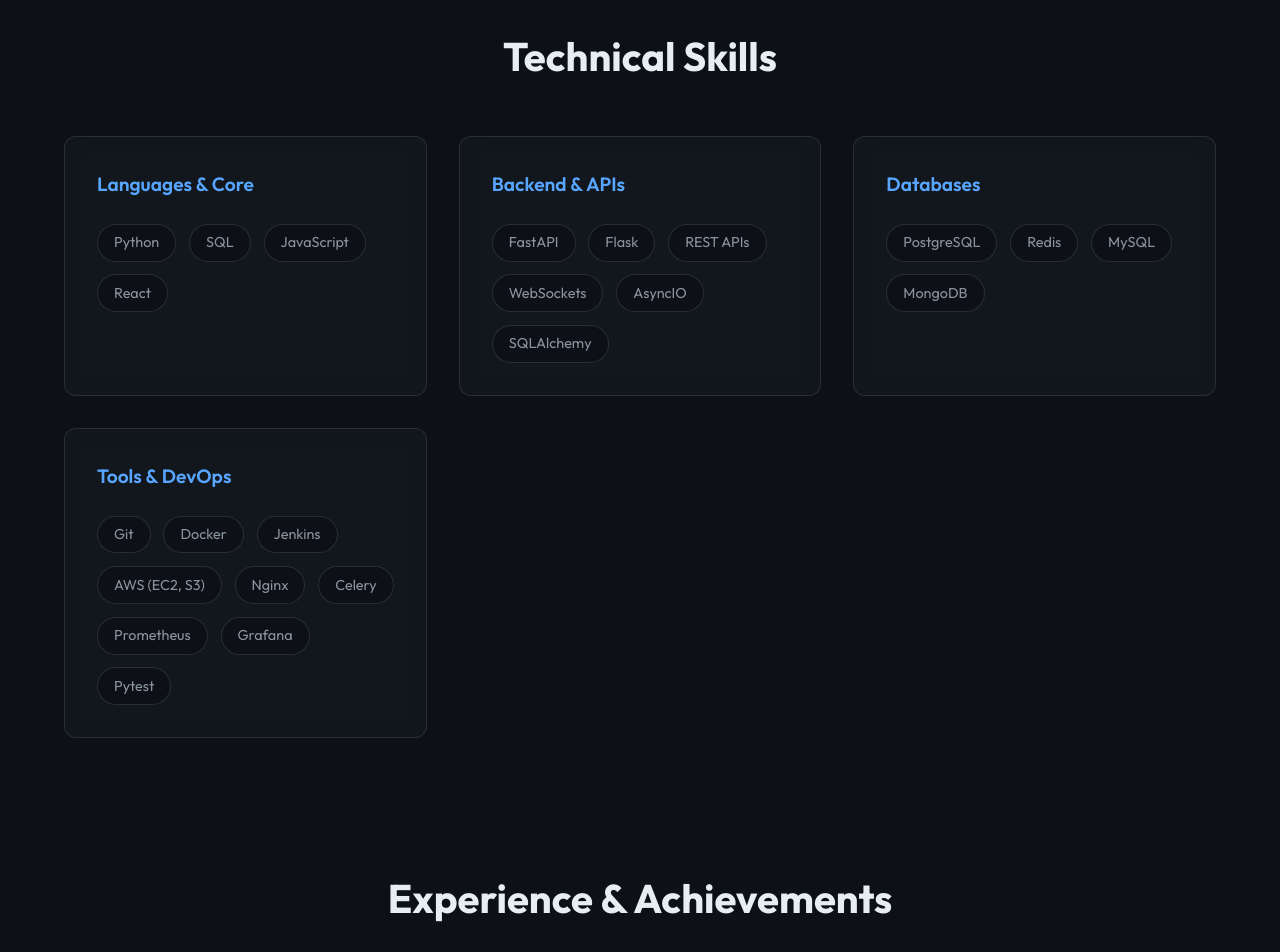
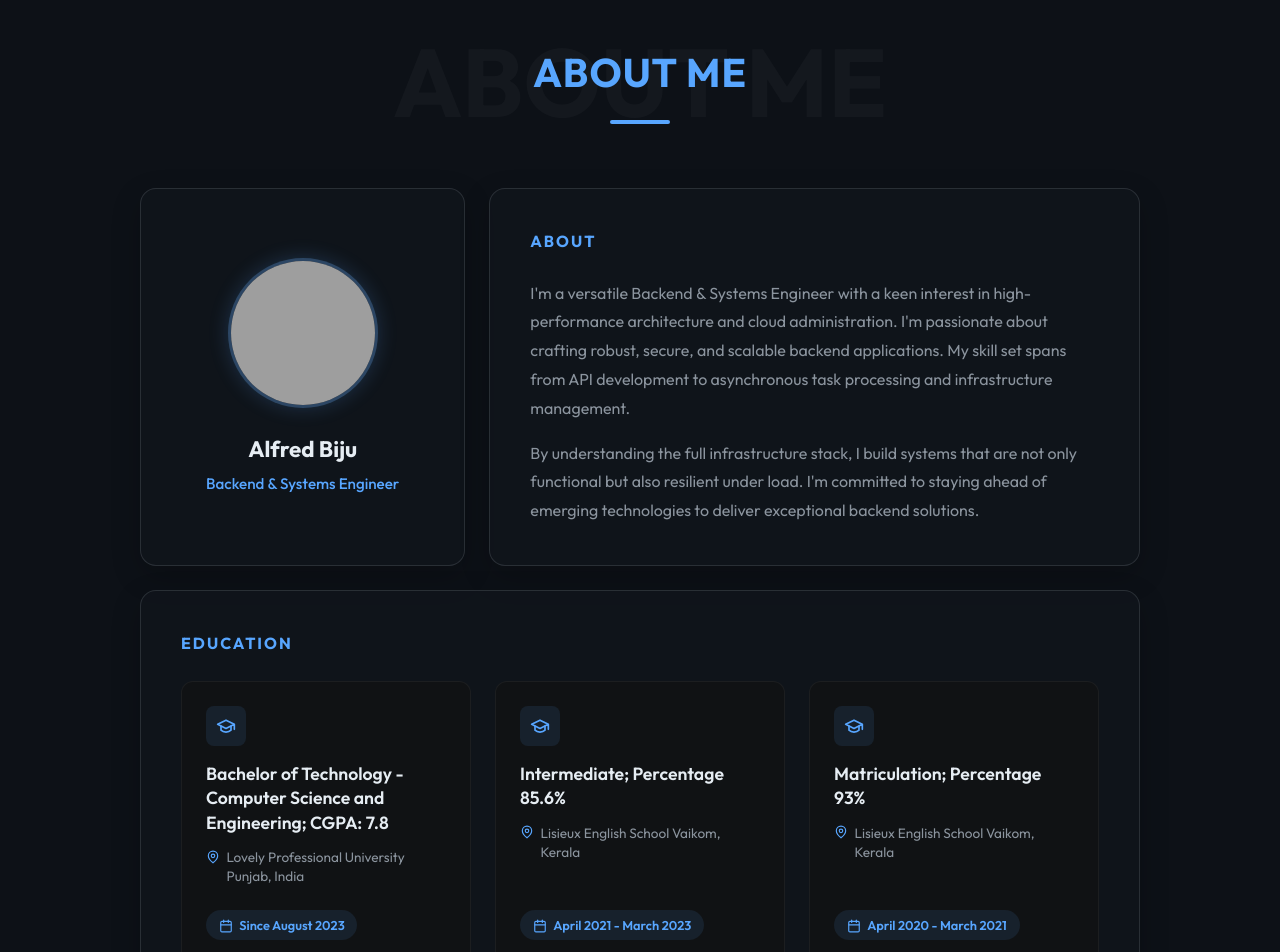
Before and after one commit to alfredd25/Portfolio, a React (Vite) app: page / in a window 1280 px wide. Shown: the part 840-1792 px from the top of the page. Built offline with nearby package versions, Linux system fonts and the light colour scheme; grey boxes are pictures that could not be loaded; the HTML template or start-up script is replaced by a standard one.

Commit message:
Add about me section

```diff
--- a/src/App.tsx
+++ b/src/App.tsx
@@ -1,6 +1,7 @@
 
 import Navbar from './components/Navbar';
 import Hero from './components/Hero';
+import About from './components/About';
 import Skills from './components/Skills';
 import Experience from './components/Experience';
 import Projects from './components/Projects';
@@ -11,6 +12,7 @@ function App() {
     <div className="app">
       <Navbar />
       <Hero />
+      <About />
       <Skills />
       <Experience />
       <Projects />
--- /dev/null
+++ b/src/components/About.css
@@ -0,0 +1,232 @@
+.about-section {
+  padding: 5rem 1.5rem;
+  display: flex;
+  flex-direction: column;
+  align-items: center;
+}
+
+.about-header {
+  position: relative;
+  text-align: center;
+  margin-bottom: 4rem;
+  width: 100%;
+}
+
+.about-watermark {
+  position: absolute;
+  top: 50%;
+  left: 50%;
+  transform: translate(-50%, -50%);
+  font-size: 6rem;
+  font-weight: 800;
+  color: rgba(255, 255, 255, 0.03);
+  white-space: nowrap;
+  z-index: 0;
+  pointer-events: none;
+}
+
+.about-title {
+  position: relative;
+  font-size: 2.5rem;
+  font-weight: 700;
+  color: var(--accent-color);
+  z-index: 1;
+  letter-spacing: 1px;
+}
+
+.about-divider {
+  border: none;
+  height: 4px;
+  width: 60px;
+  background: var(--accent-color);
+  margin: 1rem auto 0;
+  border-radius: 2px;
+  position: relative;
+  z-index: 1;
+}
+
+.about-container {
+  width: 100%;
+  max-width: 1000px;
+  display: flex;
+  flex-direction: column;
+  gap: 1.5rem;
+}
+
+.about-top-row {
+  display: grid;
+  grid-template-columns: 1fr 2fr;
+  gap: 1.5rem;
+}
+
+.profile-card, .about-text-card, .education-card {
+  background: rgba(22, 27, 34, 0.4);
+  border-radius: 16px;
+  padding: 2.5rem;
+  border: 1px solid var(--card-border);
+  box-shadow: 0 10px 30px rgba(0, 0, 0, 0.2);
+  display: flex;
+  flex-direction: column;
+  transition: transform 0.3s ease, box-shadow 0.3s ease;
+}
+
+.profile-card:hover, .about-text-card:hover, .education-card:hover {
+  transform: translateY(-5px);
+  box-shadow: 0 15px 35px rgba(0, 0, 0, 0.4);
+}
+
+.profile-card {
+  align-items: center;
+  justify-content: center;
+  text-align: center;
+}
+
+.profile-image-container {
+  position: relative;
+  width: 150px;
+  height: 150px;
+  margin-bottom: 1.5rem;
+  border-radius: 50%;
+  overflow: hidden;
+  border: 3px solid rgba(88, 166, 255, 0.3);
+  box-shadow: 0 0 20px rgba(88, 166, 255, 0.2);
+  display: flex;
+  align-items: center;
+  justify-content: center;
+  background: #1a1d21;
+}
+
+.profile-img {
+  width: 100%;
+  height: 100%;
+  object-fit: cover;
+  position: absolute;
+  top: 0;
+  left: 0;
+  z-index: 2;
+}
+
+.profile-placeholder {
+  position: absolute;
+  z-index: 1;
+  color: var(--text-secondary);
+  display: flex;
+  align-items: center;
+  justify-content: center;
+  width: 100%;
+  height: 100%;
+}
+
+.profile-name {
+  color: var(--text-primary);
+  font-size: 1.4rem;
+  margin-bottom: 0.3rem;
+}
+
+.profile-role {
+  color: var(--accent-color);
+  font-size: 0.95rem;
+  font-weight: 500;
+}
+
+.card-heading {
+  color: var(--accent-color);
+  font-size: 1rem;
+  font-weight: 700;
+  letter-spacing: 2px;
+  margin-bottom: 1.5rem;
+  text-transform: uppercase;
+}
+
+.about-paragraph {
+  color: var(--text-secondary);
+  line-height: 1.8;
+  margin-bottom: 1rem;
+  font-size: 1rem;
+}
+
+.about-paragraph:last-child {
+  margin-bottom: 0;
+}
+
+.education-grid {
+  display: grid;
+  grid-template-columns: repeat(3, 1fr);
+  gap: 1.5rem;
+}
+
+.edu-box {
+  background: #101214;
+  border-radius: 12px;
+  padding: 1.5rem;
+  border: 1px solid rgba(255, 255, 255, 0.05);
+  display: flex;
+  flex-direction: column;
+}
+
+.edu-icon-container {
+  width: 40px;
+  height: 40px;
+  background: rgba(88, 166, 255, 0.1);
+  border-radius: 8px;
+  display: flex;
+  align-items: center;
+  justify-content: center;
+  margin-bottom: 1rem;
+}
+
+.edu-icon {
+  color: var(--accent-color);
+}
+
+.edu-title {
+  color: var(--text-primary);
+  font-size: 1.1rem;
+  font-weight: 600;
+  margin-bottom: 0.8rem;
+  line-height: 1.4;
+}
+
+.edu-institution {
+  color: var(--text-secondary);
+  font-size: 0.85rem;
+  display: flex;
+  align-items: flex-start;
+  gap: 0.4rem;
+  margin-bottom: 1.5rem;
+  line-height: 1.4;
+  flex: 1;
+}
+
+.edu-meta-icon {
+  color: var(--accent-color);
+  flex-shrink: 0;
+  margin-top: 0.1rem;
+}
+
+.edu-year {
+  display: inline-flex;
+  align-items: center;
+  gap: 0.4rem;
+  color: var(--accent-color);
+  font-size: 0.8rem;
+  background: rgba(88, 166, 255, 0.1);
+  padding: 0.3rem 0.8rem;
+  border-radius: 20px;
+  font-weight: 600;
+  width: max-content;
+}
+
+@media (max-width: 900px) {
+  .about-top-row {
+    grid-template-columns: 1fr;
+  }
+
+  .education-grid {
+    grid-template-columns: 1fr;
+  }
+
+  .about-watermark {
+    font-size: 4rem;
+  }
+}
--- /dev/null
+++ b/src/components/About.tsx
@@ -0,0 +1,93 @@
+import React from 'react';
+import { GraduationCap, MapPin, Calendar, User } from 'lucide-react';
+import './About.css';
+
+const About: React.FC = () => {
+  const educationData = [
+    {
+      title: 'Bachelor of Technology - Computer Science and Engineering; CGPA: 7.8',
+      institution: 'Lovely Professional University Punjab, India',
+      year: 'Since August 2023'
+    },
+    {
+      title: 'Intermediate; Percentage 85.6%',
+      institution: 'Lisieux English School Vaikom, Kerala',
+      year: 'April 2021 - March 2023'
+    },
+    {
+      title: 'Matriculation; Percentage 93%',
+      institution: 'Lisieux English School Vaikom, Kerala',
+      year: 'April 2020 - March 2021'
+    }
+  ];
+
+  return (
+    <section className="about-section" id="about">
+      <div className="about-header">
+        <h2 className="about-watermark">ABOUT ME</h2>
+        <h2 className="about-title">ABOUT ME</h2>
+        <hr className="about-divider" />
+      </div>
+
+      <div className="about-container">
+        {/* Top Row: Profile & About Content */}
+        <div className="about-top-row">
+
+          <div className="profile-card">
+            <div className="profile-image-container">
+              {/* Fallback to user icon if profile image fails to load */}
+              <div className="profile-placeholder">
+                <User size={64} className="profile-icon" />
+              </div>
+              <img
+                src="/profile.png"
+                alt="Alfred Biju"
+                className="profile-img"
+                onError={(e) => (e.currentTarget.style.display = 'none')}
+              />
+            </div>
+            <h3 className="profile-name">Alfred Biju</h3>
+            <p className="profile-role">Backend & Systems Engineer</p>
+          </div>
+
+          <div className="about-text-card">
+            <h3 className="card-heading">ABOUT</h3>
+            <p className="about-paragraph">
+              I'm a versatile Backend & Systems Engineer with a keen interest in high-performance architecture and cloud administration. I'm passionate about crafting robust, secure, and scalable backend applications. My skill set spans from API development to asynchronous task processing and infrastructure management.
+            </p>
+            <p className="about-paragraph">
+              By understanding the full infrastructure stack, I build systems that are not only functional but also resilient under load. I'm committed to staying ahead of emerging technologies to deliver exceptional backend solutions.
+            </p>
+          </div>
+
+        </div>
+
+        {/* Bottom Row: Education */}
+        <div className="education-card">
+          <h3 className="card-heading">EDUCATION</h3>
+          <div className="education-grid">
+            {educationData.map((edu, idx) => (
+              <div className="edu-box" key={idx}>
+                <div className="edu-icon-container">
+                  <GraduationCap size={20} className="edu-icon" />
+                </div>
+                <h4 className="edu-title">{edu.title}</h4>
+                <p className="edu-institution">
+                  <MapPin size={14} className="edu-meta-icon" />
+                  {edu.institution}
+                </p>
+                <div className="edu-year">
+                  <Calendar size={14} className="edu-meta-icon" />
+                  {edu.year}
+                </div>
+              </div>
+            ))}
+          </div>
+        </div>
+
+      </div>
+    </section>
+  );
+};
+
+export default About;
--- a/src/components/Hero.tsx
+++ b/src/components/Hero.tsx
@@ -4,7 +4,7 @@ import './Hero.css';
 
 const Hero: React.FC = () => {
   return (
-    <section className="hero" id="about">
+    <section className="hero" id="home">
       <motion.div
         className="hero-content"
         initial={{ opacity: 0, y: 20 }}
```
